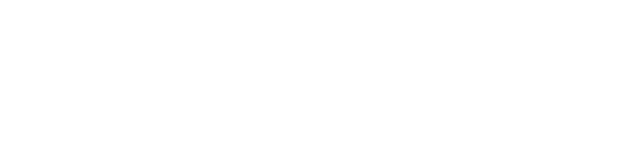
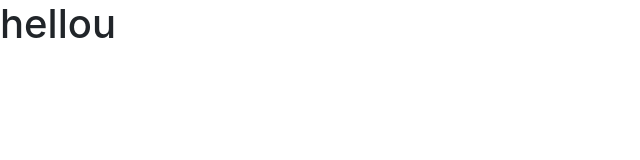
Before and after one commit to MasterEllis/BootstrapBEM, a plain HTML site: page index.html in a window 1280 px wide. Shown: the whole page, without its empty margins (0-640 px from the left). Drawn offline with nearby package versions, Linux system fonts and the light colour scheme.

Commit message:
Update index.html
ou

```diff
--- a/index.html
+++ b/index.html
@@ -18,6 +18,7 @@
     />
   </head>
   <body>
+    <h1> hellou </h1>
     <script
       src="https://code.jquery.com/jquery-3.3.1.slim.min.js"
       integrity="sha384-q8i/X+965DzO0rT7abK41JStQIAqVgRVzpbzo5smXKp4YfRvH+8abtTE1Pi6jizo"
```
